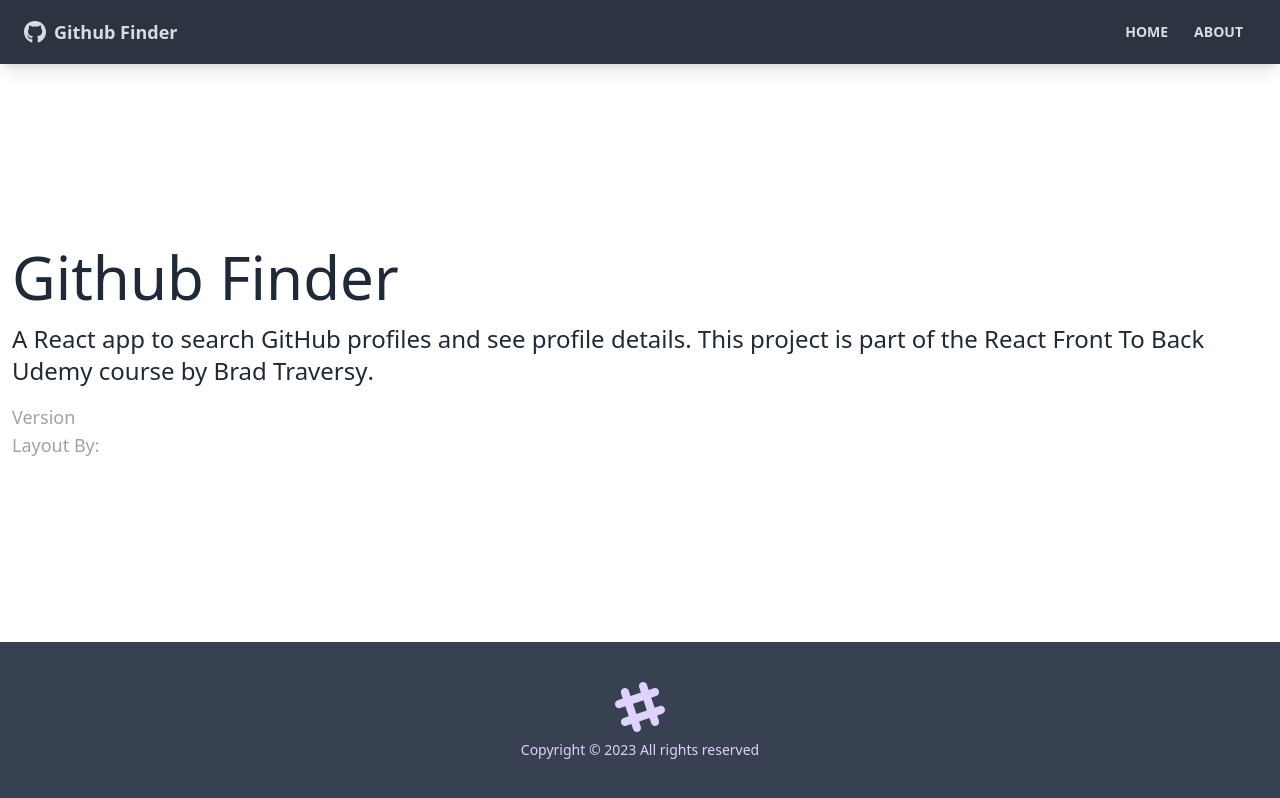
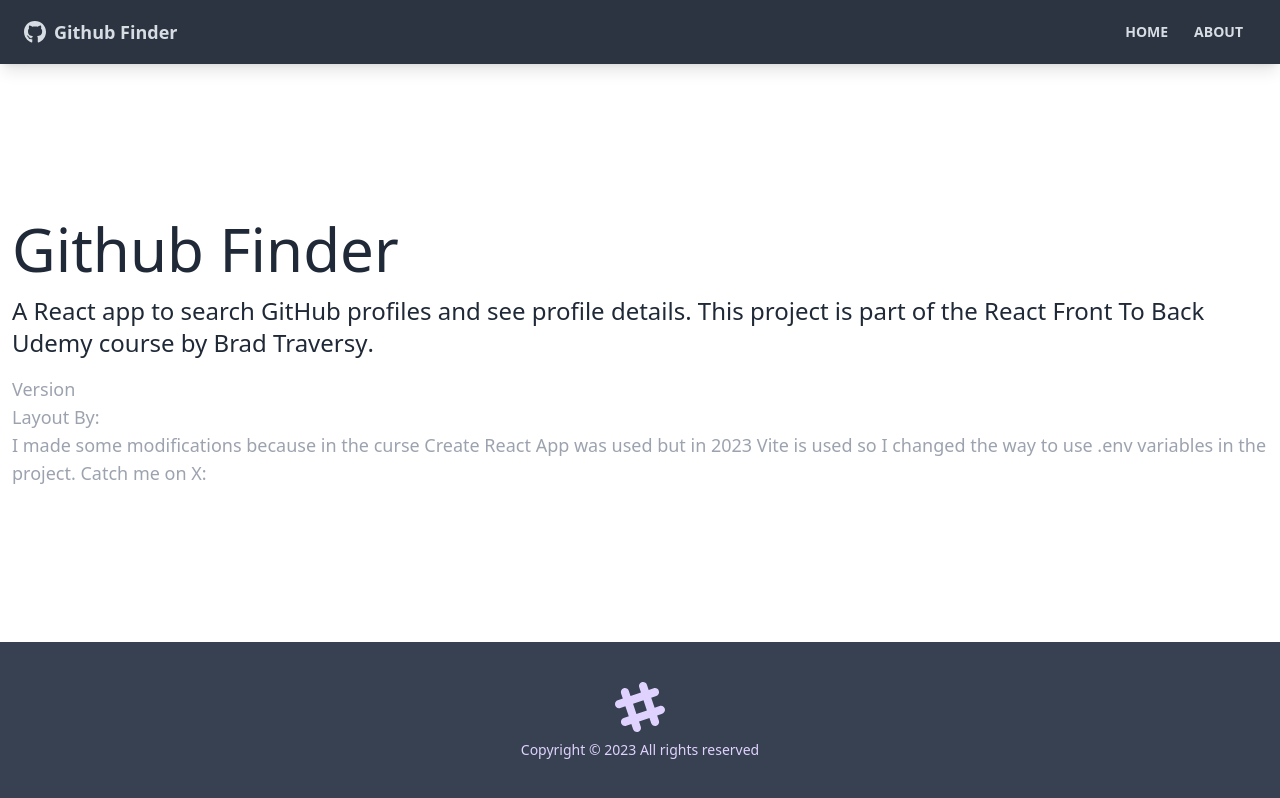
Before and after one commit to ThorondorManwe/github-finder, a React (Create React App) app: page /about in a window 1280 px wide. Built offline with nearby package versions, Linux system fonts and the light colour scheme; no server answers; the HTML template or start-up script is replaced by a standard one.

Commit message:
Changed some text on About page

```diff
--- a/src/pages/About.jsx
+++ b/src/pages/About.jsx
@@ -14,7 +14,7 @@
         </a>{" "}
         Udemy course by
         <strong>
-          <a href="https://traversymedia.com"> Brad Traversy</a>
+          <a href="https://traversymedia.com" target="_blank" rel="noreferrer"> Brad Traversy</a>
         </strong>
         .
       </p>
@@ -23,9 +23,13 @@
       </p>
       <p className="text-lg text-gray-400">
         Layout By:
-        <a className="text-white" href="https://twitter.com/hassibmoddasser">
+        <a className="text-white" href="https://twitter.com/hassibmoddasser" target="_blank" rel="noreferrer">
           Hassib Moddasser
         </a>
+      </p>
+      <p className="text-lg text-gray-400">
+        I made some modifications because in the curse Create React App was used but in 2023 Vite is used so I changed the way to use .env variables in the project. Catch me on X:
+        <a className="text-white" href="https://twitter.com/CarlosRanghul" target="_blank" rel="noreferrer"> Carlos Rangel</a>
       </p>
     </div>
   );
```
